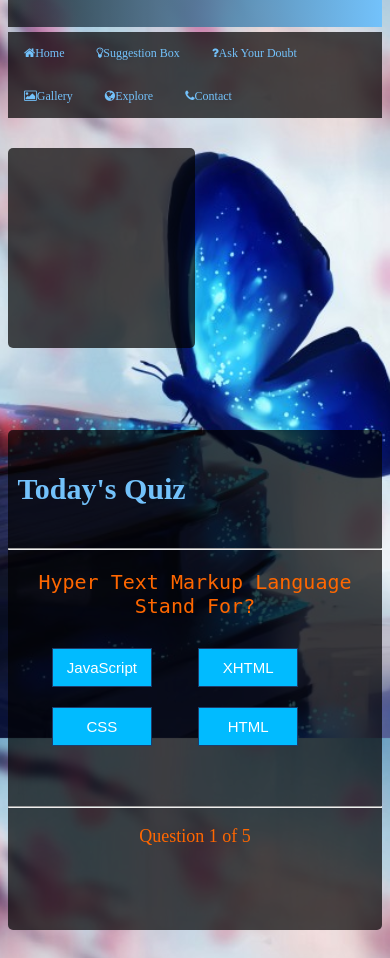
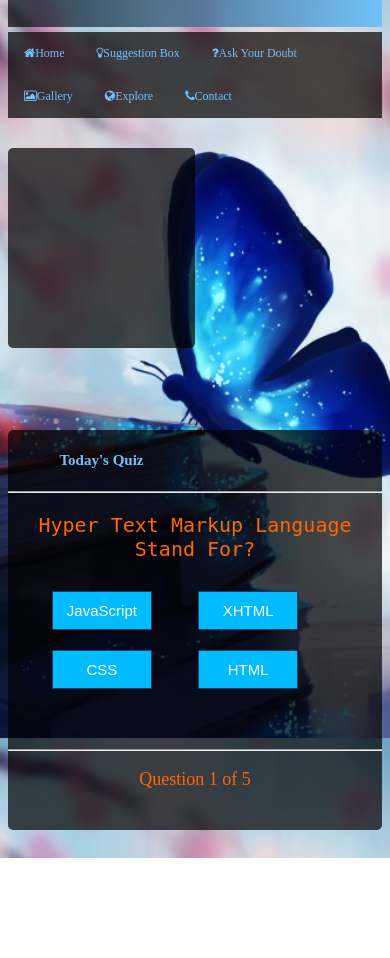
Before and after one commit to sireeshasn/sireeshasn.github.io, a plain HTML site: page index.html in a window 390 px wide. Shown: the part 106-1064 px from the top of the page. After the commit the page ends 964 px from the top, so only its background shows below. Drawn offline with Linux system fonts and the light colour scheme.

Commit message:
Update index.html

```diff
--- a/index.html
+++ b/index.html
@@ -269,9 +269,15 @@ height:200px;
    .quiz{
    padding:0px;
    width:100%;
-   height:500px;
+   height:400px;
    text-align:center;
    }
+.quiz h4 {
+width:50%;
+    font-family: "sans-serif";
+    font-size: 15px;
+
+}
 }
 /* For desktop: */
 .col-1 {width: 100%;}
```
